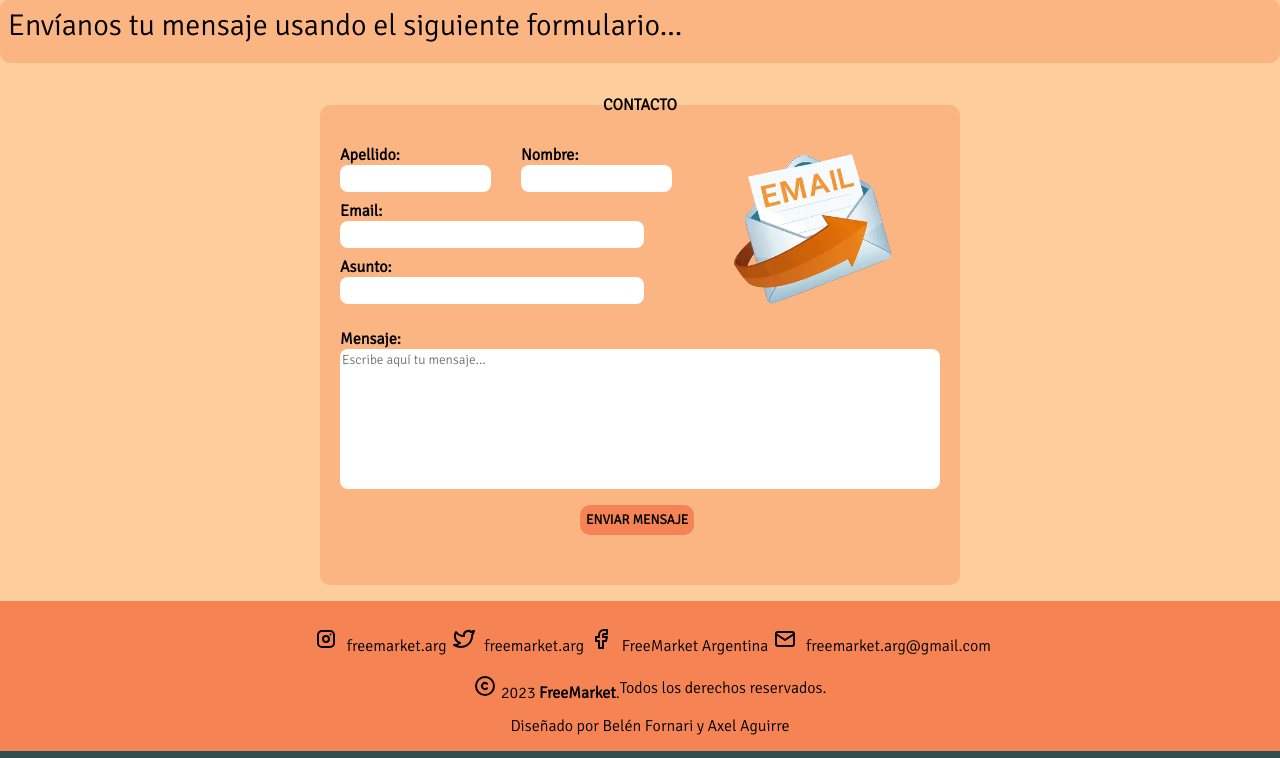
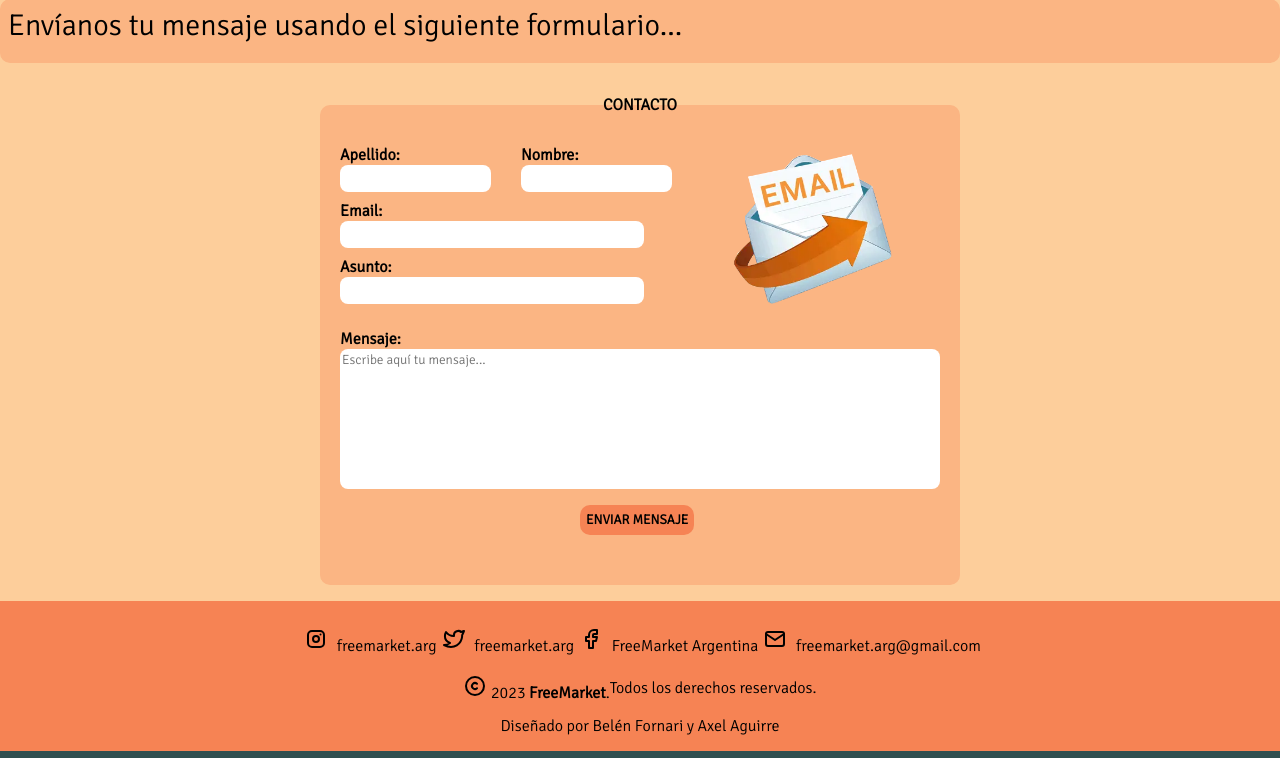
Before and after one commit to axelmatiasaguirre/tpo_freemarket, a Django app: page /contacto/ in a window 1280 px wide. Shown: the part 42-800 px from the top of the page. Run offline with Django 3.2, Linux system fonts and the light colour scheme.

Commit message:
deploy v1.5

```diff
--- a/static/css/contacto/contacto.css
+++ b/static/css/contacto/contacto.css
@@ -319,5 +319,5 @@ footer {
     width: 100vw;
     background-color: #f68354;
     text-align: center;
-    padding: 10px;
+    padding: 10px 0px;
 }
--- a/static/css/sucursales/sucursales.css
+++ b/static/css/sucursales/sucursales.css
@@ -258,5 +258,5 @@ footer {
     width: 100%;
     background-color: #f68354;
     text-align: center;
-    padding: 10px;
+    padding: 10px 0px;
 }
--- a/static/css/vender/productos.css
+++ b/static/css/vender/productos.css
@@ -338,5 +338,5 @@ footer {
     width: 100%;
     background-color: #f68354;
     text-align: center;
-    padding: 10px;
+    padding: 10px 0px;
 }
--- a/static/css/vender/vender.css
+++ b/static/css/vender/vender.css
@@ -252,5 +252,5 @@ footer {
     width: 100%;
     background-color: #f68354;
     text-align: center;
-    padding: 10px;
+    padding: 10px 0px;
 }
```
